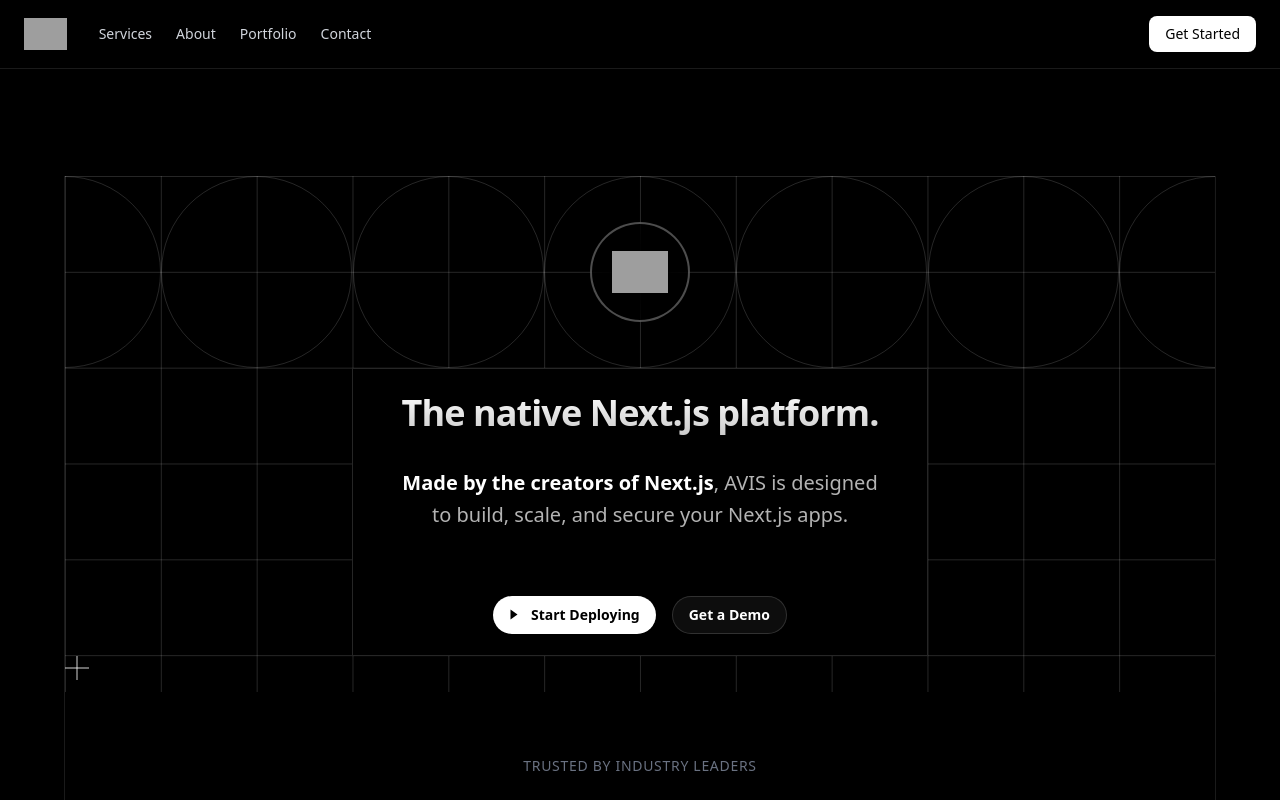
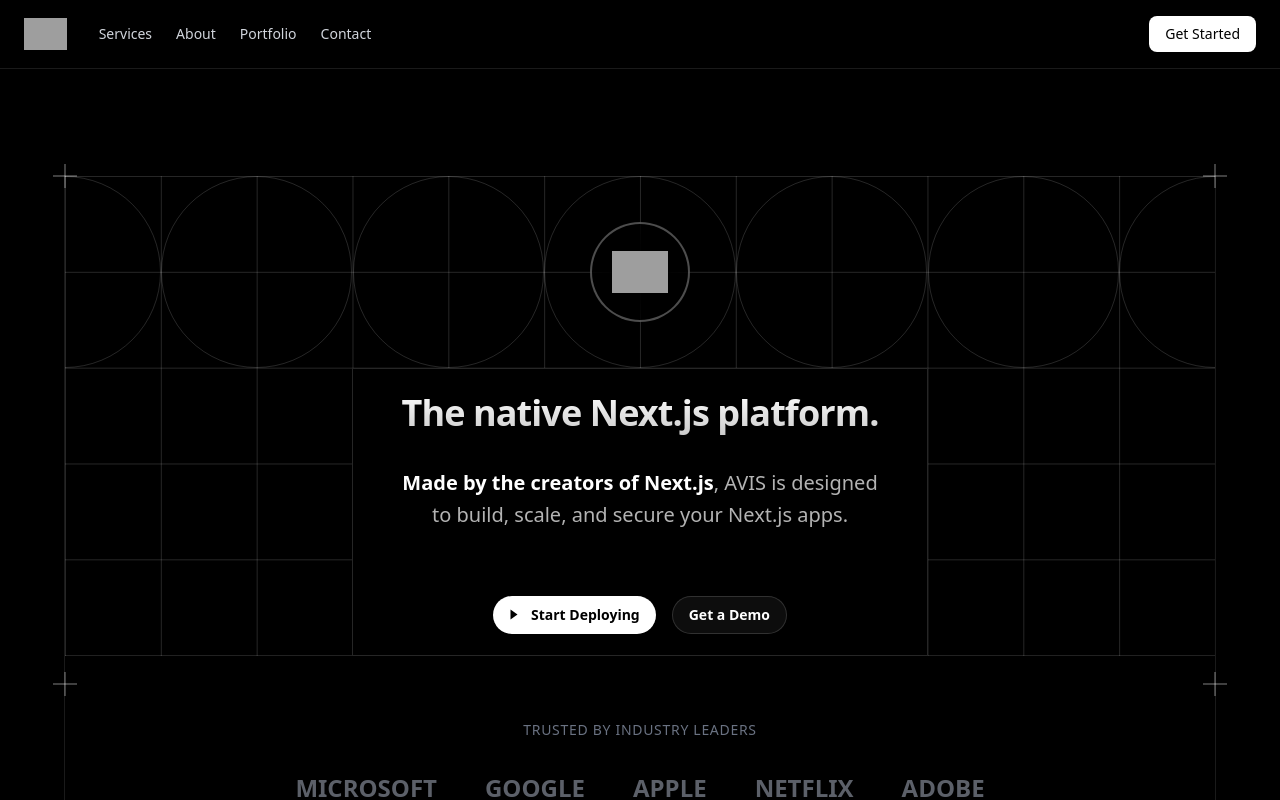
Before and after one commit to Sarina-R/AVIS-landing-page, a Next.js app: page /avis-events in a window 1280 px wide. Shown: the top 800 px of the page. Built offline with nearby package versions, Linux system fonts and the light colour scheme; grey boxes are pictures that could not be loaded.

Commit message:
fix: fixed crosses in HeroSection

```diff
--- a/components/event-page-component/HeroSEction.tsx
+++ b/components/event-page-component/HeroSEction.tsx
@@ -95,31 +95,27 @@ const HeroSection: React.FC = () => {
         </div>
       </div>
 
-      <div className='bg-black lg:absolute w-full -bottom-2'>
+      <div className='bg-black  w-full '>
         <TrustedBySection />
       </div>
 
       {/* Crosses */}
-      {[
-        { top: -13, left: -12 },
-        { top: -13, right: -12 },
-        { bottom: 200, left: -12, lgOnly: true },
-        { bottom: 200, right: -12, lgOnly: true },
-      ].map((pos, idx) => (
-        <div
-          key={idx}
-          className={`absolute ${pos.lgOnly ? 'hidden lg:block' : ''} ${
-            pos.top !== undefined ? `top-[${pos.top}px]` : ''
-          } ${pos.bottom !== undefined ? `bottom-[${pos.bottom}px]` : ''} ${
-            pos.left !== undefined ? `left-[${pos.left}px]` : ''
-          } ${
-            pos.right !== undefined ? `right-[${pos.right}px]` : ''
-          } w-6 h-6 z-20`}
-        >
-          <div className='absolute top-1/2 left-0 w-full h-[1px] bg-white/25 -translate-y-1/2' />
-          <div className='absolute top-0 left-1/2 w-[1px] h-full bg-white/25 -translate-x-1/2' />
-        </div>
-      ))}
+      <div className='absolute top-[-12px] left-[-12px] w-6 h-6 z-20'>
+        <div className='absolute top-1/2 left-0 w-full h-[1px] bg-white/50 -translate-y-1/2' />
+        <div className='absolute top-0 left-1/2 w-[1px] h-full bg-white/50 -translate-x-1/2' />
+      </div>
+      <div className='absolute top-[-12px] right-[-12px] w-6 h-6 z-20'>
+        <div className='absolute top-1/2 left-0 w-full h-[1px] bg-white/50 -translate-y-1/2' />
+        <div className='absolute top-0 left-1/2 w-[1px] h-full bg-white/50 -translate-x-1/2' />
+      </div>
+      <div className=' absolute bottom-[200px] left-[-12px] w-6 h-6 z-20'>
+        <div className='absolute top-1/2 left-0 w-full h-[1px] bg-white/50 -translate-y-1/2' />
+        <div className='absolute top-0 left-1/2 w-[1px] h-full bg-white/50 -translate-x-1/2' />
+      </div>
+      <div className=' absolute bottom-[200px] right-[-12px] w-6 h-6 z-20'>
+        <div className='absolute top-1/2 left-0 w-full h-[1px] bg-white/50 -translate-y-1/2' />
+        <div className='absolute top-0 left-1/2 w-[1px] h-full bg-white/50 -translate-x-1/2' />
+      </div>
     </div>
   )
 }
```
